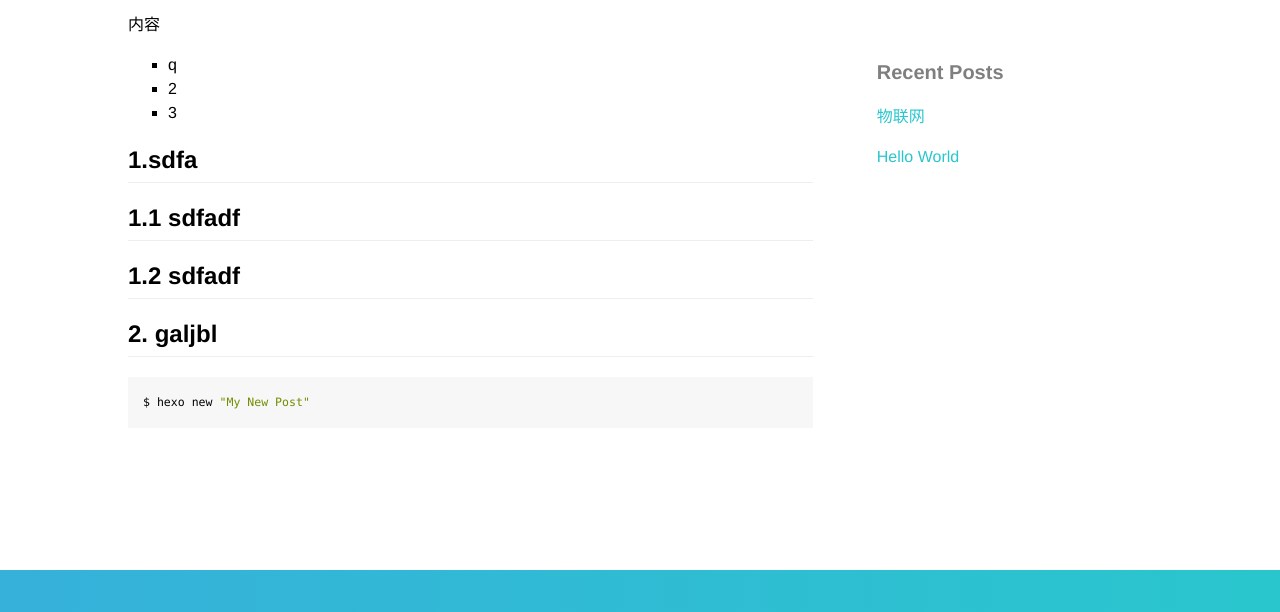
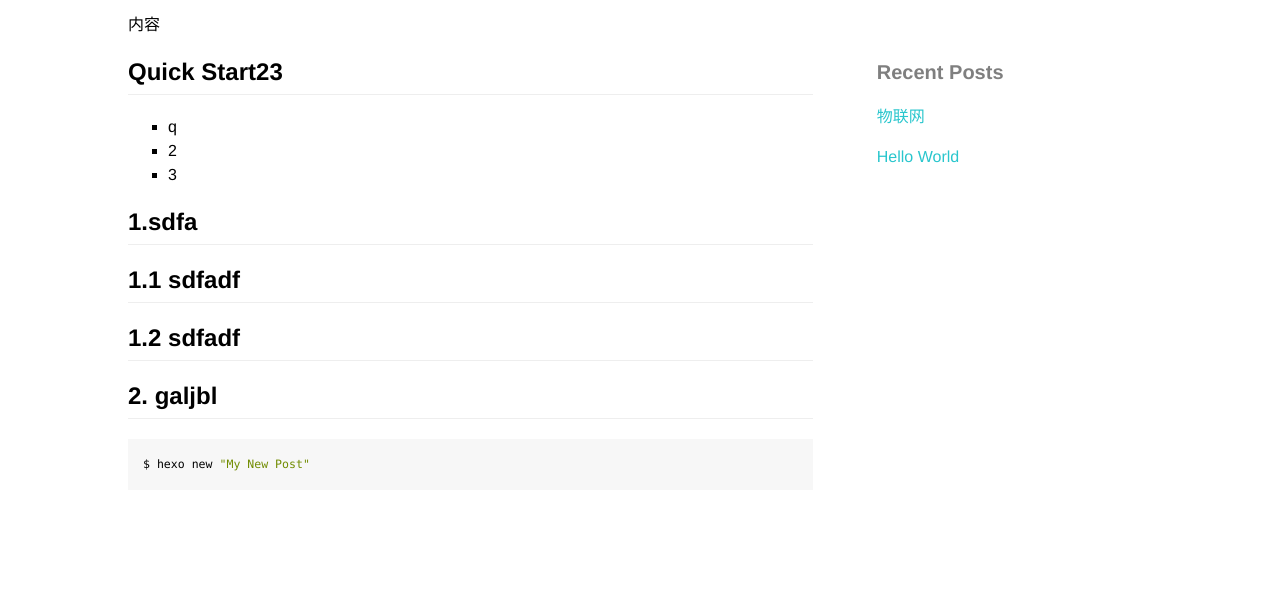
Before and after one commit to YaxiongWu/YaxiongWu.github.io, a plain HTML site: page 2017/06/19/物联网/index.html in a window 1280 px wide. Shown: the part 861-1473 px from the top of the page. Drawn offline with nearby package versions, Linux system fonts and the light colour scheme.

Commit message:
Site updated: 2017-06-19 20:11:39

```diff
--- a/2017/06/19/物联网/index.html
+++ b/2017/06/19/物联网/index.html
@@ -14,12 +14,12 @@
 More info: Writing
 Run server1$ hexo server
 内容
-
+Quick Start23
 q
 2
 3
 
-1.sdfa1.1 sdfadf1.2 sdfadf2. galjbl1$ h">
+1.sdfa1.1 sdfadf1.2 sdfadf">
 
 
     <!--Author-->
@@ -144,7 +144,7 @@ q
 <p>More info: <a href="https://hexo.io/docs/writing.html" target="_blank" rel="external">Writing</a></p>
 <h3 id="Run-server"><a href="#Run-server" class="headerlink" title="Run server"></a>Run server</h3><figure class="highlight bash"><table><tr><td class="gutter"><pre><div class="line">1</div></pre></td><td class="code"><pre><div class="line">$ hexo server</div></pre></td></tr></table></figure>
 <p><strong>内容</strong></p>
-<ul>
+<h2 id="Quick-Start23"><a href="#Quick-Start23" class="headerlink" title="Quick Start23"></a>Quick Start23</h2><ul>
 <li>q</li>
 <li>2</li>
 <li>3  </li>
```
